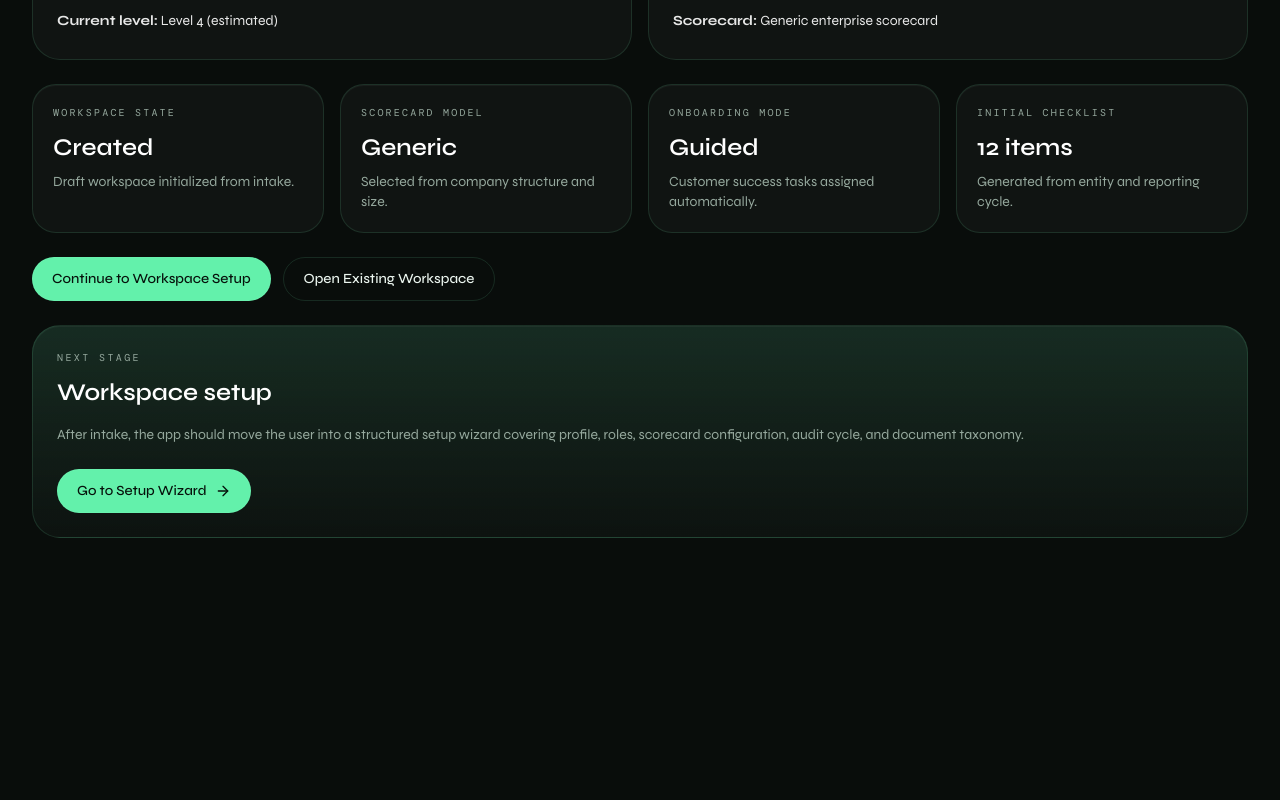
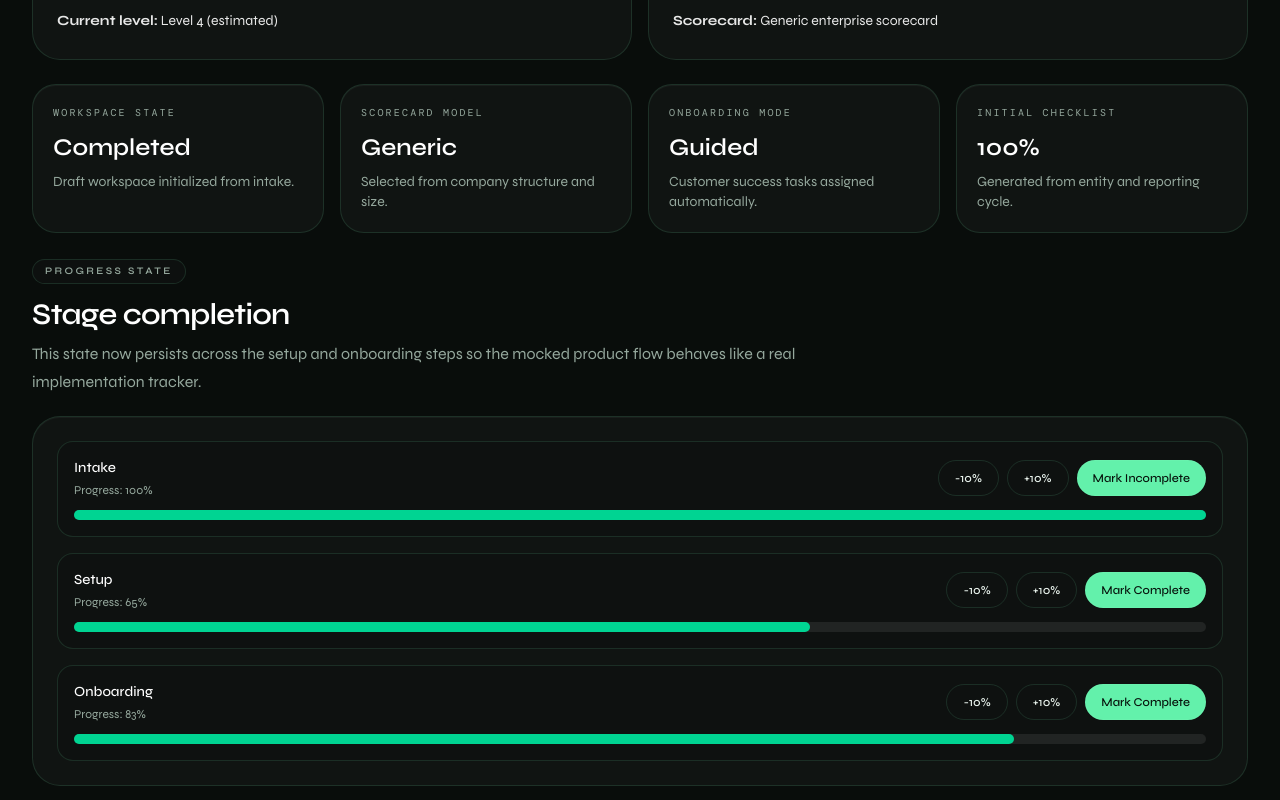
Before and after one commit to nyashahama/equi-ai, a Next.js app: page /intake in a window 1280 px wide. Shown: the part 2040-2840 px from the top of the page. Before the commit the page ends 2610 px from the top, so only its background shows below. Built offline with nearby package versions, Linux system fonts and the light colour scheme; a web font is replaced by a local one.

Commit message:
Track intake progress in shared workspace state

```diff
--- a/app/intake/page.tsx
+++ b/app/intake/page.tsx
@@ -1,7 +1,10 @@
+"use client";
+
 import Link from "next/link";
 
 import { ChecklistCard, InfoGrid, NextStageCard, ProductSection, StageCards } from "@/components/product/blocks";
-import { IntakeEditor, WorkspaceSnapshot } from "@/components/product/editors";
+import { IntakeEditor, StageProgressEditor, WorkspaceSnapshot } from "@/components/product/editors";
+import { useWorkspace } from "@/components/product/workspace-context";
 import { ProductShell } from "@/components/product/shell";
 import { Button } from "@/components/ui/button";
 
@@ -43,6 +46,8 @@
 ];
 
 export default function IntakePage() {
+  const { workspace } = useWorkspace();
+
   return (
     <ProductShell
       title="Qualification and Intake"
@@ -77,12 +82,20 @@
 
         <InfoGrid
           items={[
-            { label: "Workspace state", value: "Created", helper: "Draft workspace initialized from intake." },
+            { label: "Workspace state", value: workspace.stageStatus.intake.completed ? "Completed" : "In progress", helper: "Draft workspace initialized from intake." },
             { label: "Scorecard model", value: "Generic", helper: "Selected from company structure and size." },
             { label: "Onboarding mode", value: "Guided", helper: "Customer success tasks assigned automatically." },
-            { label: "Initial checklist", value: "12 items", helper: "Generated from entity and reporting cycle." },
+            { label: "Initial checklist", value: `${workspace.stageStatus.intake.progress}%`, helper: "Generated from entity and reporting cycle." },
           ]}
         />
+
+        <ProductSection
+          eyebrow="Progress State"
+          title="Stage completion"
+          description="This state now persists across the setup and onboarding steps so the mocked product flow behaves like a real implementation tracker."
+        >
+          <StageProgressEditor />
+        </ProductSection>
 
         <div className="flex flex-wrap gap-3">
           <Button asChild>
```
